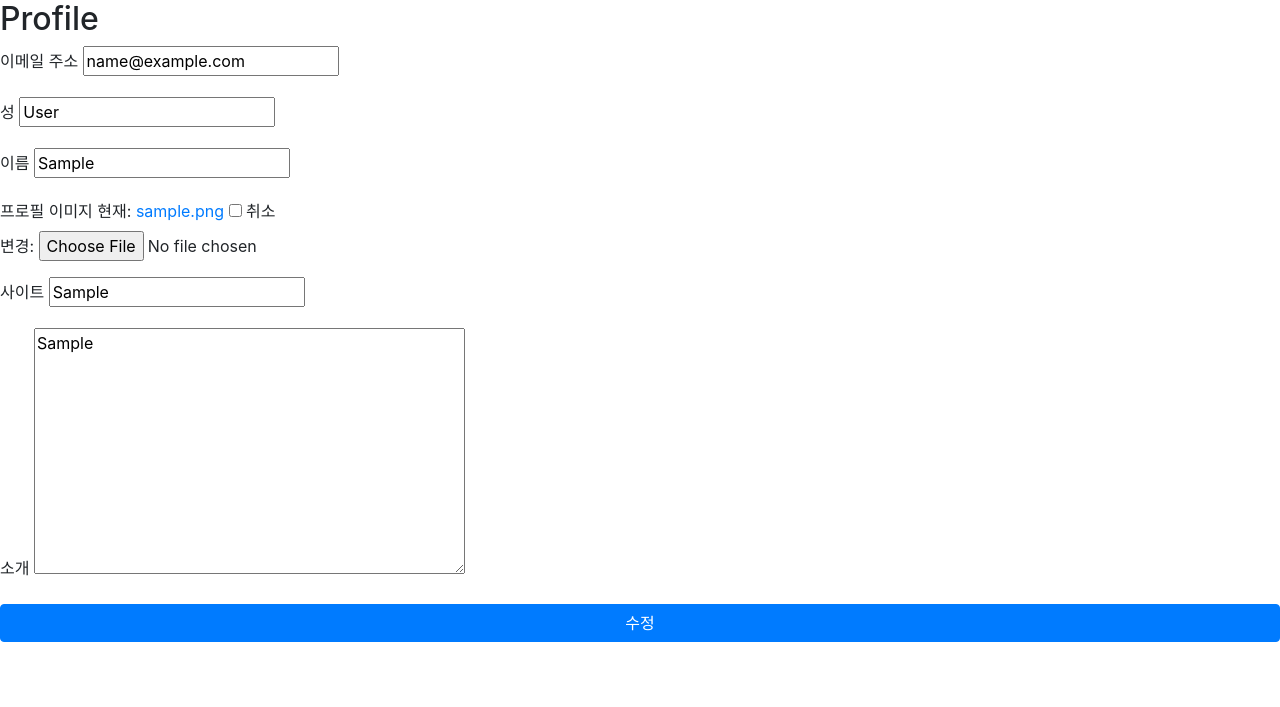
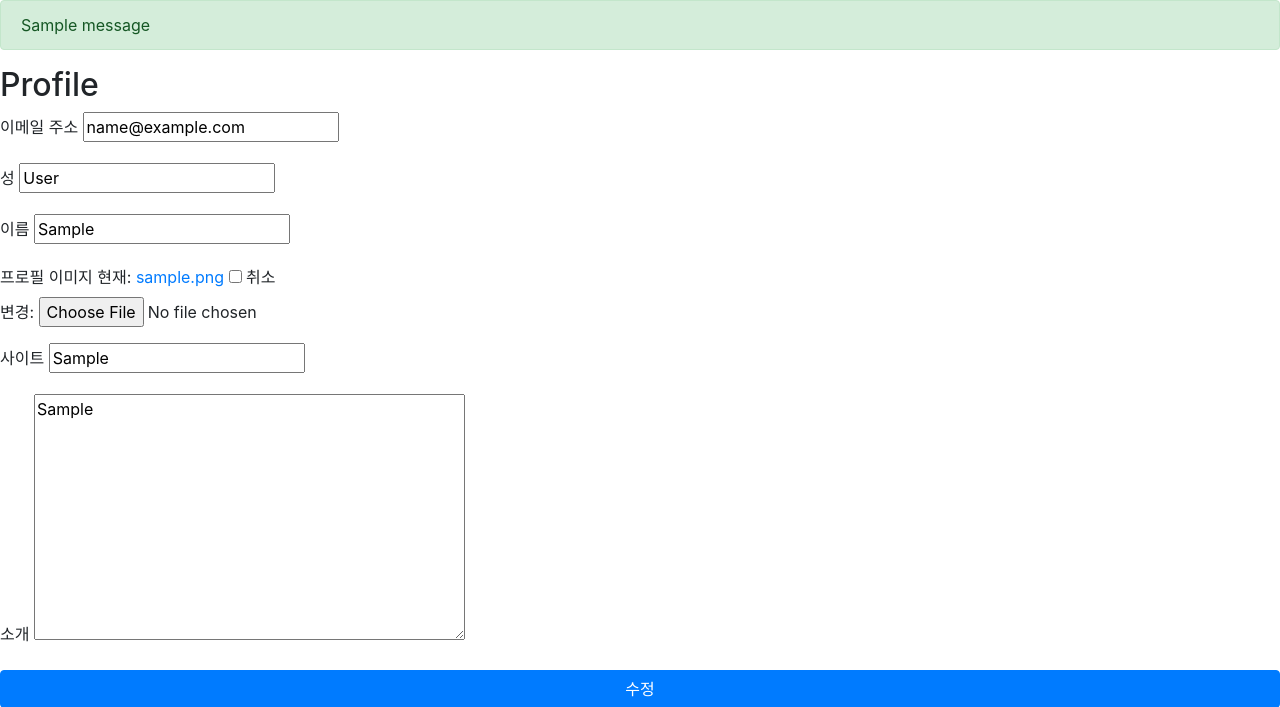
Before and after one commit to hanyonghee9264/Instagram, a Django app: page /members/profile/ in a window 1280 px wide. Shown: the part 56-763 px from the top of the page. Run offline with Django 3.2, Linux system fonts and the light colour scheme; a user stored in the database is signed in; tables that the repository leaves empty hold one stand-in row (values such as "Sample post"); one stand-in notice (Sample message) is shown; parts of the project's set-up code (start-up, migrations or seed data) failed here and were passed over; some libraries are stand-ins or nearby versions.

Commit message:
messages전달 및 표시

```diff
--- a/app/config/settings.py
+++ b/app/config/settings.py
@@ -13,6 +13,8 @@ https://docs.djangoproject.com/en/2.1/ref/settings/
 import os
 
 # Build paths inside the project like this: os.path.join(BASE_DIR, ...)
+from django.contrib import messages
+
 BASE_DIR = os.path.dirname(os.path.dirname(os.path.abspath(__file__)))
 ROOT_DIR = os.path.dirname(BASE_DIR)
 TEMPLATES_DIR = os.path.join(BASE_DIR, 'templates')
@@ -77,6 +79,10 @@ MIDDLEWARE = [
 
 ROOT_URLCONF = 'config.urls'
 
+# 템플릿에서 message.tags에 사용될 값 커스터마이징
+MESSAGE_TAGS = {
+    messages.ERROR: 'danger',
+}
 TEMPLATES = [
     {
         'BACKEND': 'django.template.backends.django.DjangoTemplates',
--- a/app/members/views.py
+++ b/app/members/views.py
@@ -1,3 +1,4 @@
+from django.contrib import messages
 from django.contrib.auth import login, logout
 from django.contrib.auth.decorators import login_required
 from django.shortcuts import render, redirect
@@ -133,8 +134,10 @@ def profile(request):
         form = UserProfileForm(request.POST, request.FILES, instance=request.user)
         if form.is_valid():
             form.save()
+            # https://docs.djangoproject.com/en/2.1/ref/contrib/messages
             # is_valid()를 통과하고 인스턴스 수정이 완료되면
             # messages모듈을 사용해서 템플릿에 수정완료 메시지를 표시
+            messages.success(request, '프로필 수정이 완료되었습니다')
 
     # GET요청시에는 현재 로그인한 유저의 값을 가진
     #  form을 보여줌
--- a/app/templates/members/profile.html
+++ b/app/templates/members/profile.html
@@ -2,6 +2,13 @@
 
 {% block content %}
 <div>
+    {% if messages %}
+        {% for message in messages %}
+        <div class="alert alert-{{ message.tags }}">
+            {{ message }}
+        </div>
+        {% endfor %}
+    {% endif %}
     <h2>Profile</h2>
     <form action="" method="POST" enctype="multipart/form-data">
         {% csrf_token %}
```
